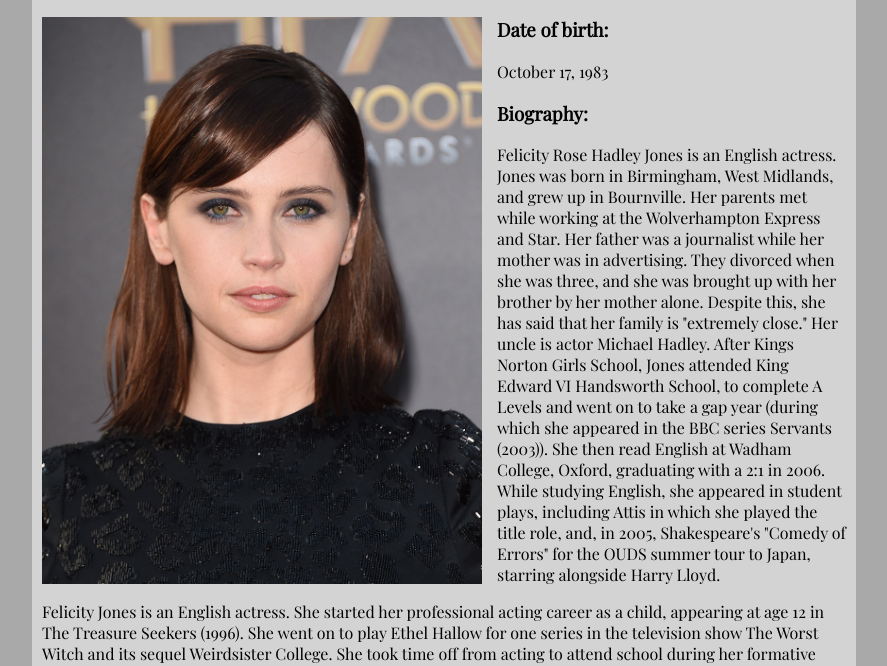
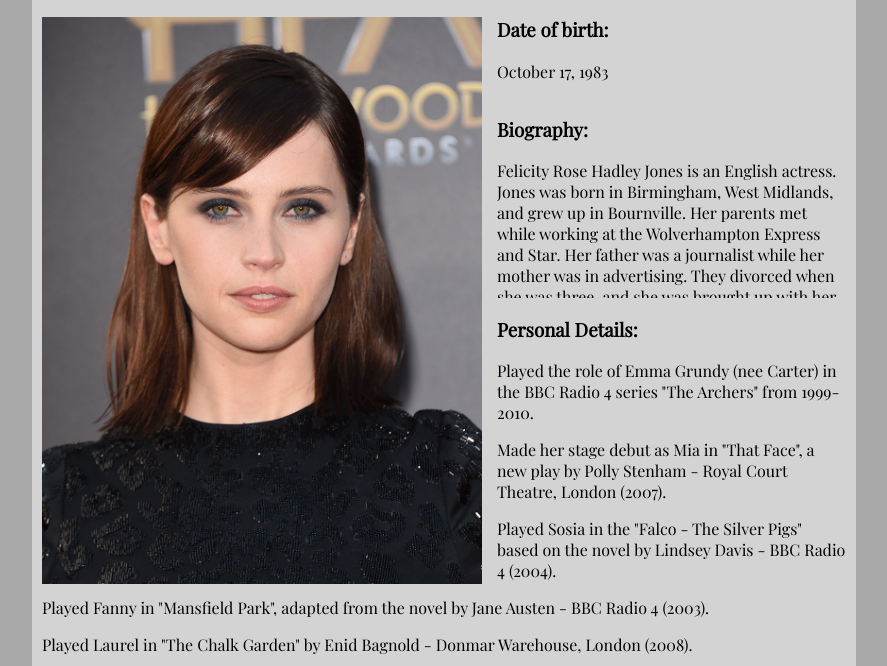
Before and after one commit to ezequielo123/challenge-2017, a plain HTML site: page actor.html in a window 1280 px wide. Shown: the part 120-786 px from the top of the page, without its empty margins (196-1083 px from the left). Drawn offline with nearby package versions, Linux system fonts and the light colour scheme.

Commit message:
height max for biography

```diff
--- a/actor.html
+++ b/actor.html
@@ -27,6 +27,7 @@
             <img src="images/felicity-jones.jpg" class="resize nextoit" alt="Felicity Jones" />
             <h3>Date of birth:</h3>
             <p>October 17, 1983</p>
+            <div class="bio">
                 <h3>Biography:</h3>
                 <p>Felicity Rose Hadley Jones is an English actress. Jones was born in Birmingham, West Midlands, and grew up in
                     Bournville. Her parents met while working at the Wolverhampton Express and Star. Her father was a journalist
@@ -45,6 +46,14 @@
                     in the Donmar Warehouse production of The Chalk Garden.</p>
                 <p>Since 2006 Jones has appeared in numerous films, including Northanger Abbey (2007), Brideshead Revisited (2008),
                     Chéri (2009), and The Tempest (2010). She stars in Star Wars spin-off <a href="movie.html">Rogue One (2016)</a>                as Jyn Erso.</p>
+            </div>
+            <h3>Personal Details:</h3>
+            <p>Played the role of Emma Grundy (nee Carter) in the BBC Radio 4 series "The Archers" from 1999-2010.</p>
+            <p>Made her stage debut as Mia in "That Face", a new play by Polly Stenham - Royal Court Theatre, London (2007).</p>
+            <p>Played Sosia in the "Falco - The Silver Pigs" based on the novel by Lindsey Davis - BBC Radio 4 (2004).</p>
+            <p>Played Fanny in "Mansfield Park", adapted from the novel by Jane Austen - BBC Radio 4 (2003).</p>
+            <p>Played Laurel in "The Chalk Garden" by Enid Bagnold - Donmar Warehouse, London (2008).</p>
+            <p>(2012) print ads for Dolce & Gabbana's Khol Collection for Eyes and Nails.</p>
             <h3>Filmography:</h3>
             <div class="films">
                 <div class="film">
@@ -64,13 +73,6 @@
                         <img src="images/rogue-one.jpg" class="poster" alt="Rogue One"/></a>
                 </div>
             </div>
-            <h3>Personal Details:</h3>
-            <p>Played the role of Emma Grundy (nee Carter) in the BBC Radio 4 series "The Archers" from 1999-2010.</p>
-            <p>Made her stage debut as Mia in "That Face", a new play by Polly Stenham - Royal Court Theatre, London (2007).</p>
-            <p>Played Sosia in the "Falco - The Silver Pigs" based on the novel by Lindsey Davis - BBC Radio 4 (2004).</p>
-            <p>Played Fanny in "Mansfield Park", adapted from the novel by Jane Austen - BBC Radio 4 (2003).</p>
-            <p>Played Laurel in "The Chalk Garden" by Enid Bagnold - Donmar Warehouse, London (2008).</p>
-            <p>(2012) print ads for Dolce & Gabbana's Khol Collection for Eyes and Nails.</p>
         </div>
     </div>
 </body>
--- a/css/style.css
+++ b/css/style.css
@@ -122,3 +122,8 @@ h4 {
     height: 380px;
     margin-right: 10px;
 }
+.bio {
+    max-height: 200px;
+    width: auto;
+    overflow: scroll;
+}
```
Lines whose indentation alone changed are shown as unchanged.
